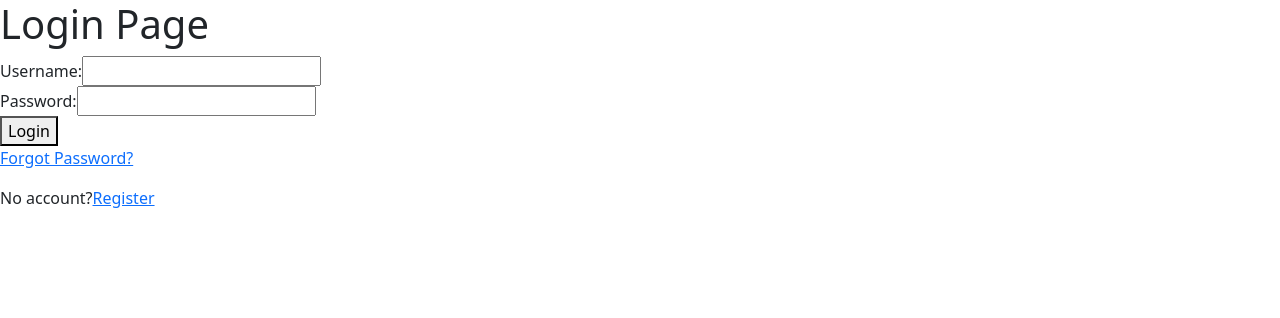
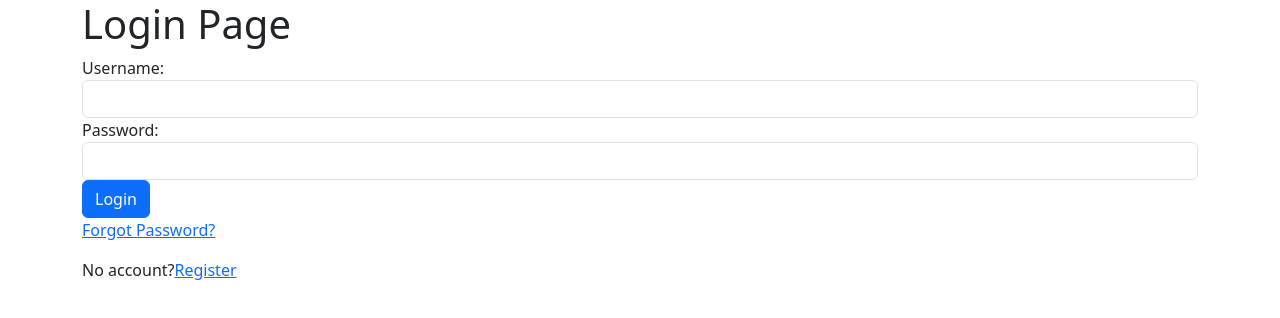
Before and after one commit to build-a-thing-and-show/core-ui, a React (Create React App) app: page /login in a window 1280 px wide. Shown: the top 318 px of the page. Built offline with nearby package versions, Linux system fonts and the light colour scheme.

Commit message:
Add css styles from bootstrap

```diff
--- a/src/components/Login.js
+++ b/src/components/Login.js
@@ -8,12 +8,14 @@
 const Login = () => {
     const [username, setUsername] = useState('');
     const [password, setPassword] = useState('');
-    return <div>
+    return <div className="container">
         <h1>Login Page</h1>
         <form onSubmit={handleSubmit}>
+            <div className="form-group">
                 <div>
                     <label htmlFor="username">Username:</label>
                     <input
+                        className="form-control"
                         type="text"
                         id="username"
                         value={username}
@@ -23,13 +25,15 @@
                 <div>
                     <label htmlFor="password">Password:</label>
                     <input
+                        className="form-control"
                         type="password"
                         id="password"
                         value={password}
                         onChange={(e) => setPassword(e.target.value)}
                     />
                 </div>
-            <button type="submit">Login</button>
+            </div>
+            <button className="btn btn-primary" type="submit">Login</button>
         </form>
         <p>
             <Link to="/forgot-password">Forgot Password?</Link>
```
Lines whose indentation alone changed are shown as unchanged.
